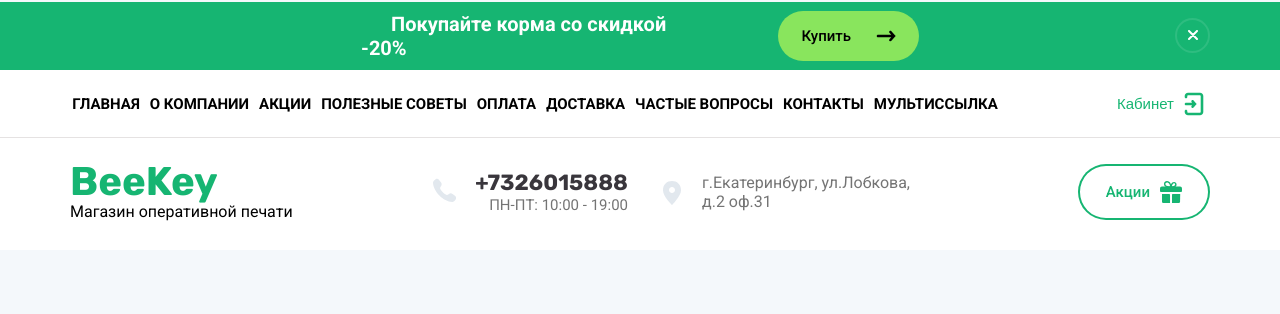
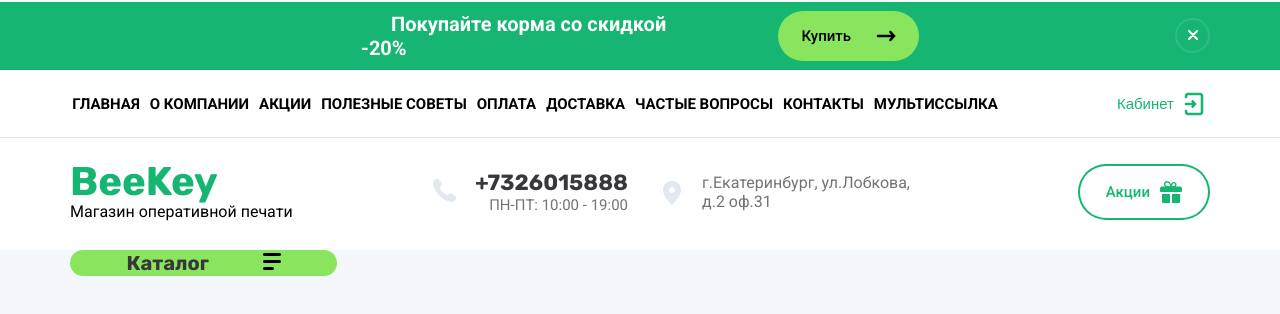
Before and after one commit to DmiriiKalugin/BeeKeyTemplate, a plain HTML site: page index.html in a window 1280 px wide. Shown: the top 314 px of the page. Drawn offline with Linux system fonts and the light colour scheme.

Commit message:
backup 31.01.2022 23:41

```diff
--- a/css/style.css
+++ b/css/style.css
@@ -1,6 +1,13 @@
 body {
   font-family: "Roboto", Arial, Helvetica, sans-serif;
   background-color: #f4f8fb;
+}
+
+.header-block-white {
+  background: #fff;
+  padding-bottom: 14px;
+  margin-left: -1%;
+  margin-right: -1%;
 }
 
 .timer {
@@ -53,13 +60,6 @@ body {
 
 header {
   margin-top: 15px;
-}
-
-.bg-white {
-  background: #fff;
-  padding-bottom: 14px;
-  margin-left: -1%;
-  margin-right: -1%;
 }
 
 .sin-in {
@@ -175,3 +175,22 @@ hr {
 .btn-gift-icon {
   margin-left: 10px;
 }
+
+.catalog {
+  width: 270px;
+  border-radius: 28px;
+  background-color: #89e55d;
+  text-decoration: none;
+  border: none;
+}
+
+.catalog-title {
+  padding-right: 50px;
+  align-items: center;
+  flex: 1;
+  color: #39363c;
+  font-size: 20px;
+  font-family: "Rubik", sans-serif;
+  font-weight: 700;
+  text-decoration: none;
+}
--- a/index.html
+++ b/index.html
@@ -20,7 +20,7 @@
   </head>
 
   <body>
-    <div class="bg-white">
+    <div class="header-block-white">
       <div class="timer">
         <div class="container">
           <div class="row d-flex align-items-center">
@@ -121,6 +121,26 @@
         </div>
       </header>
     </div>
-    <!-- /.bg-white -->
+    <!-- /.header-block-white -->
+
+    <div class="top-block">
+      <div class="container">
+        <div class="row">
+          <div class="col-3 d-flex justify-content-around">
+            <button class="catalog">
+              <span class="catalog-title">Каталог</span>
+              <img src="img/burger.svg" alt="burger" class="catalog-icon" />
+            </button>
+          </div>
+          <!-- /.col-3 -->
+          <div class="col-2"></div>
+          <!-- /.col-2 -->
+          <div class="col-4"></div>
+          <!-- /.col-4 -->
+          <div class="col-2"></div>
+          <!-- /.col-2 -->
+        </div>
+      </div>
+    </div>
   </body>
 </html>
```
Also changed, not shown: img/burger.svg (added).
